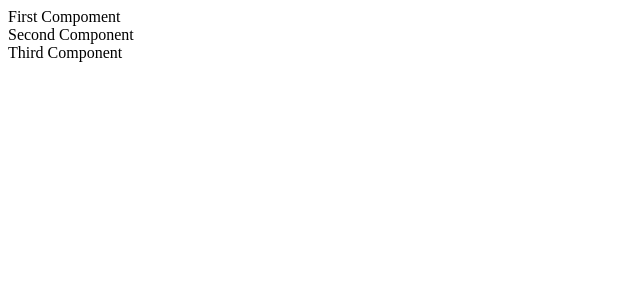
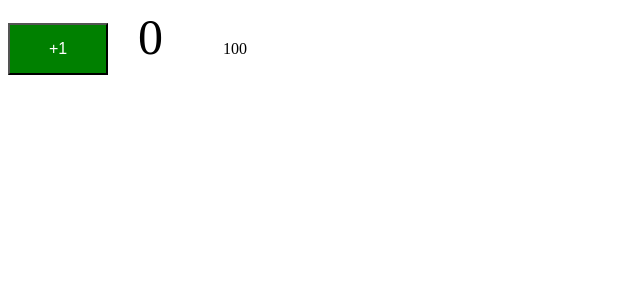
Before and after one commit to mayPyaeSone/app1, a React (Create React App) app: page / in a window 1280 px wide. Shown: the top 300 px of the page, without its empty margins (0-640 px from the left). Built offline with nearby package versions, Linux system fonts and the light colour scheme.

Commit message:
commit after inline css test

```diff
--- a/src/App.js
+++ b/src/App.js
@@ -2,6 +2,7 @@ import React,{Component} from "react";
 import FirstCompoment from './components/learning-examples/FirstCompnent';
 import SecondComponet from './components/learning-examples/SecondComponet';
 import  ThirdComponent from './components/learning-examples/ThirdComponent';
+import Counter from "./components/counter/Counter";
 
 //Root Component
 class App extends Component {
@@ -10,6 +11,15 @@ class App extends Component {
     const renderName = 'renderMoe'
     return (
       <div className="App">
+      <Counter></Counter>
+      </div>
+    );
+  }
+}
+class LearningComponent extends Component{
+  render(){
+    return(
+      <div className="LearningComponent">
       <FirstCompoment></FirstCompoment>
       <SecondComponet></SecondComponet>
       <ThirdComponent></ThirdComponent>
--- /dev/null
+++ b/src/components/counter/Counter.css
@@ -0,0 +1,10 @@
+button{
+    background-color: green;
+    font-size: 16px;
+    padding: 15px 30px;
+    color: white;
+    width: 100px;
+}
+.count{
+    padding: 15px 30px;
+}
--- /dev/null
+++ b/src/components/counter/Counter.jsx
@@ -0,0 +1,36 @@
+import React, { Component } from "react";
+import './Counter.css';
+
+class Counter extends Component{
+// Define initial state in a constructor
+    constructor(){
+        super();
+        this.state = {
+            counter : 0,
+            secondCounter: 100
+        }
+        this.increament = this.increament.bind(this);
+    }
+    // render = () => {
+    render (){
+        const style = {fontSize :"50px",padding : "15px 30px" };
+        return(
+            <div className="counter">
+            <button onClick={this.increament} > +1</button>
+            <span className="count" style={style}>{this.state.counter}</span>
+            <span className="count">{this.state.secondCounter}</span>
+            </div>
+        );
+    }
+    //increament = () => {
+    increament () {// update state
+        this.setState(
+            {
+                counter : this.state.counter + 1,
+                secondCounter: this.state.secondCounter+1
+            }
+        );
+    }
+}
+
+export default Counter;
```
